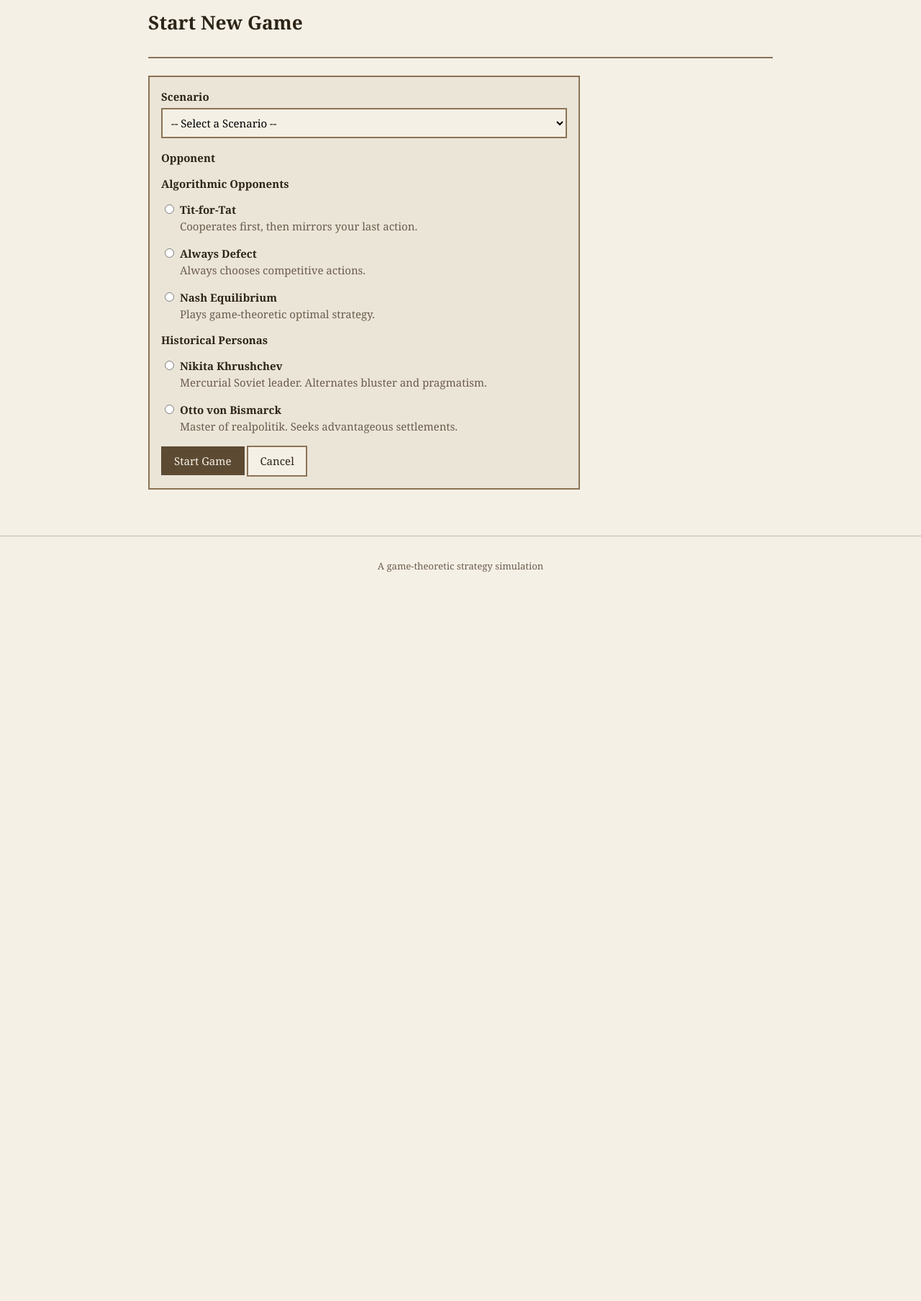
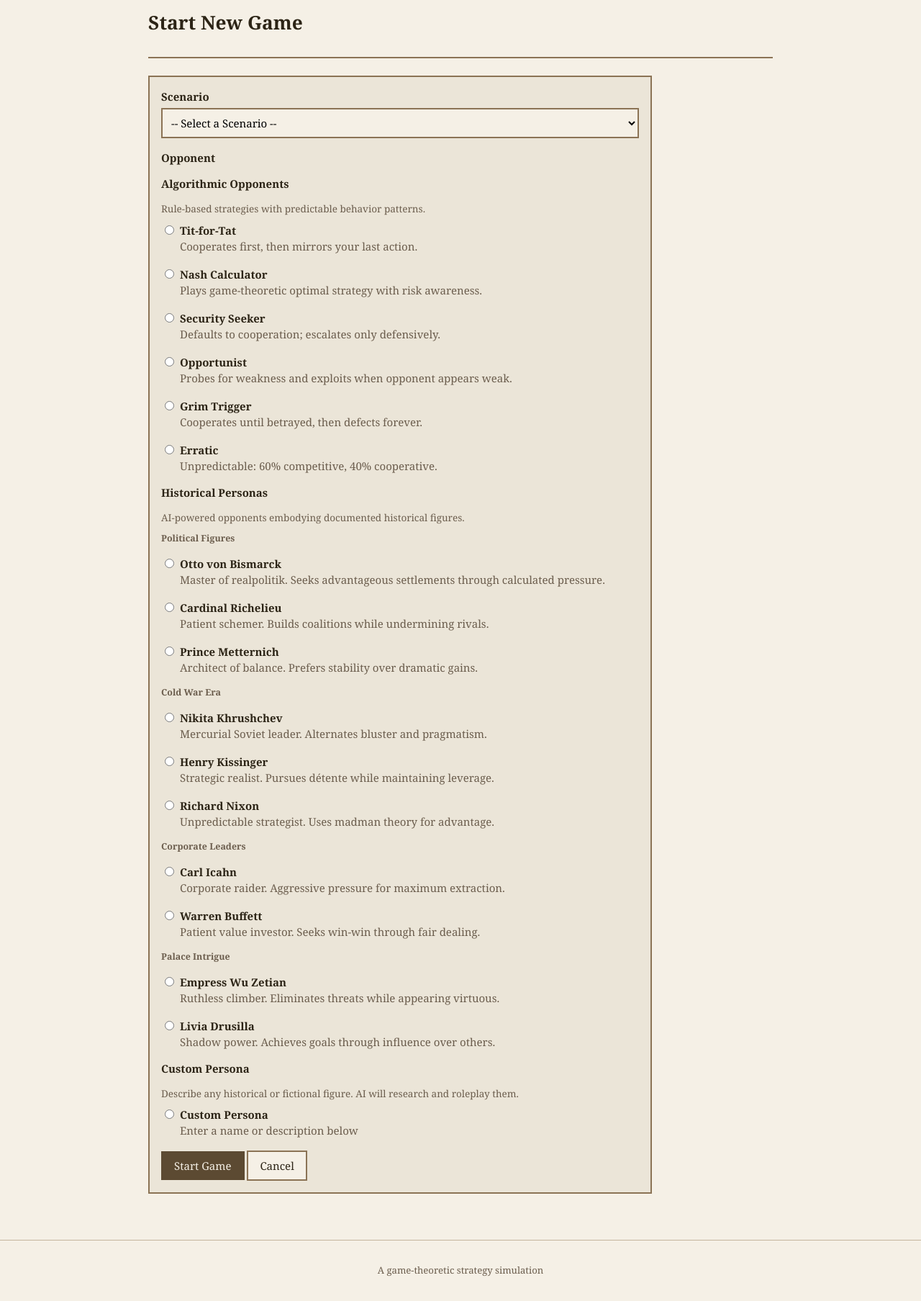
Before and after one commit to kuitang/brink, a Flask app: page /new in a window 1280 px wide. Shown: the part 68-1875 px from the top of the page at 72% size. Before the commit the page ends 863 px from the top, so only its background shows below. Run offline with Flask 3, Linux system fonts and the light colour scheme; the visitor is signed in with stand-in values (Sample User, id 1).

Commit message:
Add persona selection UI and minor fixes (W7)
- Extend mock_engine with 17 opponent types across 6 categories:
  algorithmic, historical_political, historical_cold_war,
  historical_corporate, historical_palace, and custom
- Add categorized persona display in new_game template
- Add custom persona textarea with JS toggle
- Add mushroom cloud favicon
- Add autocomplete attributes to login/register forms
- Remove max_turns from status bar (game design: uncertain endpoints)
- Bind server to 0.0.0.0 for external device testing

Co-Authored-By: Claude Opus 4.5 <noreply@anthropic.com>

```diff
--- a/src/brinksmanship/webapp/app.py
+++ b/src/brinksmanship/webapp/app.py
@@ -41,7 +41,7 @@ def create_app(config_class=Config):
 def main():
     """Entry point for `brinksmanship-web` command."""
     app = create_app()
-    app.run(debug=True, port=5000)
+    app.run(debug=True, host="0.0.0.0", port=5000)
 
 
 if __name__ == "__main__":
--- a/src/brinksmanship/webapp/services/mock_engine.py
+++ b/src/brinksmanship/webapp/services/mock_engine.py
@@ -33,35 +33,113 @@ class MockGameEngine:
     ]
 
     OPPONENT_TYPES = [
+        # Algorithmic opponents
         {
-            "id": "tit-for-tat",
+            "id": "tit_for_tat",
             "name": "Tit-for-Tat",
             "category": "algorithmic",
             "description": "Cooperates first, then mirrors your last action.",
         },
         {
-            "id": "always-defect",
-            "name": "Always Defect",
+            "id": "nash_calculator",
+            "name": "Nash Calculator",
             "category": "algorithmic",
-            "description": "Always chooses competitive actions.",
+            "description": "Plays game-theoretic optimal strategy with risk awareness.",
         },
         {
-            "id": "nash",
-            "name": "Nash Equilibrium",
+            "id": "security_seeker",
+            "name": "Security Seeker",
             "category": "algorithmic",
-            "description": "Plays game-theoretic optimal strategy.",
+            "description": "Defaults to cooperation; escalates only defensively.",
         },
+        {
+            "id": "opportunist",
+            "name": "Opportunist",
+            "category": "algorithmic",
+            "description": "Probes for weakness and exploits when opponent appears weak.",
+        },
+        {
+            "id": "grim_trigger",
+            "name": "Grim Trigger",
+            "category": "algorithmic",
+            "description": "Cooperates until betrayed, then defects forever.",
+        },
+        {
+            "id": "erratic",
+            "name": "Erratic",
+            "category": "algorithmic",
+            "description": "Unpredictable: 60% competitive, 40% cooperative.",
+        },
+        # Historical Political
+        {
+            "id": "bismarck",
+            "name": "Otto von Bismarck",
+            "category": "historical_political",
+            "description": "Master of realpolitik. Seeks advantageous settlements through calculated pressure.",
+        },
+        {
+            "id": "richelieu",
+            "name": "Cardinal Richelieu",
+            "category": "historical_political",
+            "description": "Patient schemer. Builds coalitions while undermining rivals.",
+        },
+        {
+            "id": "metternich",
+            "name": "Prince Metternich",
+            "category": "historical_political",
+            "description": "Architect of balance. Prefers stability over dramatic gains.",
+        },
+        # Cold War
         {
             "id": "khrushchev",
             "name": "Nikita Khrushchev",
-            "category": "persona",
+            "category": "historical_cold_war",
             "description": "Mercurial Soviet leader. Alternates bluster and pragmatism.",
         },
         {
-            "id": "bismarck",
-            "name": "Otto von Bismarck",
-            "category": "persona",
-            "description": "Master of realpolitik. Seeks advantageous settlements.",
+            "id": "kissinger",
+            "name": "Henry Kissinger",
+            "category": "historical_cold_war",
+            "description": "Strategic realist. Pursues détente while maintaining leverage.",
+        },
+        {
+            "id": "nixon",
+            "name": "Richard Nixon",
+            "category": "historical_cold_war",
+            "description": "Unpredictable strategist. Uses madman theory for advantage.",
+        },
+        # Corporate
+        {
+            "id": "carl_icahn",
+            "name": "Carl Icahn",
+            "category": "historical_corporate",
+            "description": "Corporate raider. Aggressive pressure for maximum extraction.",
+        },
+        {
+            "id": "warren_buffett",
+            "name": "Warren Buffett",
+            "category": "historical_corporate",
+            "description": "Patient value investor. Seeks win-win through fair dealing.",
+        },
+        # Palace Intrigue
+        {
+            "id": "empress_wu",
+            "name": "Empress Wu Zetian",
+            "category": "historical_palace",
+            "description": "Ruthless climber. Eliminates threats while appearing virtuous.",
+        },
+        {
+            "id": "livia",
+            "name": "Livia Drusilla",
+            "category": "historical_palace",
+            "description": "Shadow power. Achieves goals through influence over others.",
+        },
+        # Custom persona option
+        {
+            "id": "custom",
+            "name": "Custom Persona",
+            "category": "custom",
+            "description": "Describe any historical or fictional figure for AI-powered gameplay.",
         },
     ]
 
--- a/src/brinksmanship/webapp/templates/base.html
+++ b/src/brinksmanship/webapp/templates/base.html
@@ -4,6 +4,8 @@
     <meta charset="UTF-8">
     <meta name="viewport" content="width=device-width, initial-scale=1.0">
     <title>{% block title %}Brinksmanship{% endblock %}</title>
+    <link rel="icon" type="image/x-icon" href="{{ url_for('static', filename='favicon.ico') }}">
+    <link rel="icon" type="image/png" href="{{ url_for('static', filename='favicon.png') }}">
     <link rel="stylesheet" href="{{ url_for('static', filename='css/style.css') }}">
     <script src="{{ url_for('static', filename='js/htmx.min.js') }}" defer></script>
 </head>
--- a/src/brinksmanship/webapp/templates/components/status_bar.html
+++ b/src/brinksmanship/webapp/templates/components/status_bar.html
@@ -2,7 +2,7 @@
 <div class="status-bar">
     <div class="status-item">
         <span class="status-label">Turn</span>
-        <span class="status-value">{{ state.turn }} / ~{{ state.max_turns }}</span>
+        <span class="status-value">{{ state.turn }}</span>
     </div>
 
     <div class="status-item">
--- a/src/brinksmanship/webapp/templates/pages/login.html
+++ b/src/brinksmanship/webapp/templates/pages/login.html
@@ -11,12 +11,14 @@
     <form method="POST">
         <div class="form-group">
             <label for="username">Username</label>
-            <input type="text" id="username" name="username" required autofocus>
+            <input type="text" id="username" name="username" required autofocus
+                   autocomplete="username">
         </div>
 
         <div class="form-group">
             <label for="password">Password</label>
-            <input type="password" id="password" name="password" required>
+            <input type="password" id="password" name="password" required
+                   autocomplete="current-password">
         </div>
 
         <button type="submit" class="btn btn-primary">Login</button>
--- a/src/brinksmanship/webapp/templates/pages/new_game.html
+++ b/src/brinksmanship/webapp/templates/pages/new_game.html
@@ -7,8 +7,8 @@
     <h1>Start New Game</h1>
 </div>
 
-<div class="box" style="max-width: 600px;">
-    <form method="POST">
+<div class="box" style="max-width: 700px;">
+    <form method="POST" id="new-game-form">
         <div class="form-group">
             <label for="scenario_id">Scenario</label>
             <select id="scenario_id" name="scenario_id" required>
@@ -19,18 +19,21 @@
                 </option>
                 {% endfor %}
             </select>
-            <div id="scenario-description" class="text-muted mt-md"></div>
         </div>
 
         <div class="form-group">
             <label>Opponent</label>
 
             <h4 class="mt-md">Algorithmic Opponents</h4>
+            <p class="text-muted" style="margin-bottom: 8px; font-size: 0.9em;">
+                Rule-based strategies with predictable behavior patterns.
+            </p>
             {% for opponent in opponent_types if opponent.category == 'algorithmic' %}
             <div class="mb-md">
                 <label style="display: flex; align-items: flex-start; font-weight: normal;">
                     <input type="radio" name="opponent_type" value="{{ opponent.id }}"
-                           style="width: auto; margin-right: 8px; margin-top: 4px;">
+                           style="width: auto; margin-right: 8px; margin-top: 4px;"
+                           onchange="toggleCustomPersona(this.value)">
                     <span>
                         <strong>{{ opponent.name }}</strong><br>
                         <span class="text-muted">{{ opponent.description }}</span>
@@ -40,11 +43,17 @@
             {% endfor %}
 
             <h4 class="mt-md">Historical Personas</h4>
-            {% for opponent in opponent_types if opponent.category == 'persona' %}
+            <p class="text-muted" style="margin-bottom: 8px; font-size: 0.9em;">
+                AI-powered opponents embodying documented historical figures.
+            </p>
+
+            <h5 style="margin-top: 12px; color: var(--text-muted);">Political Figures</h5>
+            {% for opponent in opponent_types if opponent.category == 'historical_political' %}
             <div class="mb-md">
                 <label style="display: flex; align-items: flex-start; font-weight: normal;">
                     <input type="radio" name="opponent_type" value="{{ opponent.id }}"
-                           style="width: auto; margin-right: 8px; margin-top: 4px;">
+                           style="width: auto; margin-right: 8px; margin-top: 4px;"
+                           onchange="toggleCustomPersona(this.value)">
                     <span>
                         <strong>{{ opponent.name }}</strong><br>
                         <span class="text-muted">{{ opponent.description }}</span>
@@ -52,10 +61,96 @@
                 </label>
             </div>
             {% endfor %}
+
+            <h5 style="margin-top: 12px; color: var(--text-muted);">Cold War Era</h5>
+            {% for opponent in opponent_types if opponent.category == 'historical_cold_war' %}
+            <div class="mb-md">
+                <label style="display: flex; align-items: flex-start; font-weight: normal;">
+                    <input type="radio" name="opponent_type" value="{{ opponent.id }}"
+                           style="width: auto; margin-right: 8px; margin-top: 4px;"
+                           onchange="toggleCustomPersona(this.value)">
+                    <span>
+                        <strong>{{ opponent.name }}</strong><br>
+                        <span class="text-muted">{{ opponent.description }}</span>
+                    </span>
+                </label>
+            </div>
+            {% endfor %}
+
+            <h5 style="margin-top: 12px; color: var(--text-muted);">Corporate Leaders</h5>
+            {% for opponent in opponent_types if opponent.category == 'historical_corporate' %}
+            <div class="mb-md">
+                <label style="display: flex; align-items: flex-start; font-weight: normal;">
+                    <input type="radio" name="opponent_type" value="{{ opponent.id }}"
+                           style="width: auto; margin-right: 8px; margin-top: 4px;"
+                           onchange="toggleCustomPersona(this.value)">
+                    <span>
+                        <strong>{{ opponent.name }}</strong><br>
+                        <span class="text-muted">{{ opponent.description }}</span>
+                    </span>
+                </label>
+            </div>
+            {% endfor %}
+
+            <h5 style="margin-top: 12px; color: var(--text-muted);">Palace Intrigue</h5>
+            {% for opponent in opponent_types if opponent.category == 'historical_palace' %}
+            <div class="mb-md">
+                <label style="display: flex; align-items: flex-start; font-weight: normal;">
+                    <input type="radio" name="opponent_type" value="{{ opponent.id }}"
+                           style="width: auto; margin-right: 8px; margin-top: 4px;"
+                           onchange="toggleCustomPersona(this.value)">
+                    <span>
+                        <strong>{{ opponent.name }}</strong><br>
+                        <span class="text-muted">{{ opponent.description }}</span>
+                    </span>
+                </label>
+            </div>
+            {% endfor %}
+
+            <h4 class="mt-md">Custom Persona</h4>
+            <p class="text-muted" style="margin-bottom: 8px; font-size: 0.9em;">
+                Describe any historical or fictional figure. AI will research and roleplay them.
+            </p>
+            <div class="mb-md">
+                <label style="display: flex; align-items: flex-start; font-weight: normal;">
+                    <input type="radio" name="opponent_type" value="custom"
+                           style="width: auto; margin-right: 8px; margin-top: 4px;"
+                           onchange="toggleCustomPersona(this.value)">
+                    <span>
+                        <strong>Custom Persona</strong><br>
+                        <span class="text-muted">Enter a name or description below</span>
+                    </span>
+                </label>
+            </div>
+
+            <div id="custom-persona-input" style="display: none; margin-left: 24px;">
+                <div class="form-group">
+                    <label for="custom_persona">Persona Description</label>
+                    <textarea id="custom_persona" name="custom_persona" rows="3"
+                              placeholder="e.g., 'Napoleon Bonaparte', 'Machiavelli', 'A paranoid medieval king', or describe a fictional character..."></textarea>
+                    <small class="text-muted">
+                        AI will research this figure (if historical) and embody their documented strategic patterns.
+                    </small>
+                </div>
+            </div>
         </div>
 
         <button type="submit" class="btn btn-primary">Start Game</button>
         <a href="{{ url_for('lobby.index') }}" class="btn">Cancel</a>
     </form>
 </div>
+
+<script>
+function toggleCustomPersona(value) {
+    const customInput = document.getElementById('custom-persona-input');
+    const textarea = document.getElementById('custom_persona');
+    if (value === 'custom') {
+        customInput.style.display = 'block';
+        textarea.required = true;
+    } else {
+        customInput.style.display = 'none';
+        textarea.required = false;
+    }
+}
+</script>
 {% endblock %}
```
Also changed, not shown: scripts/generate_favicon.py (added, +95 -0 lines), src/brinksmanship/webapp/templates/pages/register.html (+4 -3 lines), tests/webapp/test_lobby.py (+3 -2 lines), tests/webapp/test_mock_engine.py (+5 -4 lines), src/brinksmanship/webapp/static/favicon.ico (added), src/brinksmanship/webapp/static/favicon.png (added).
